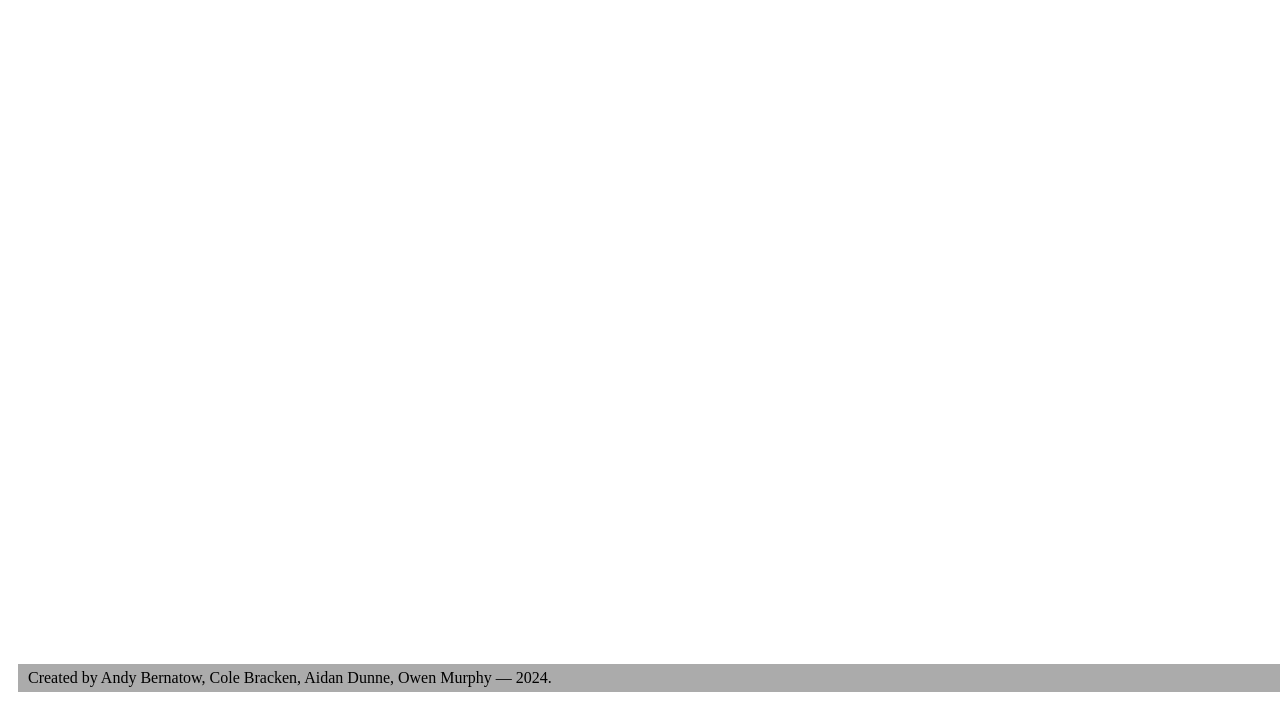
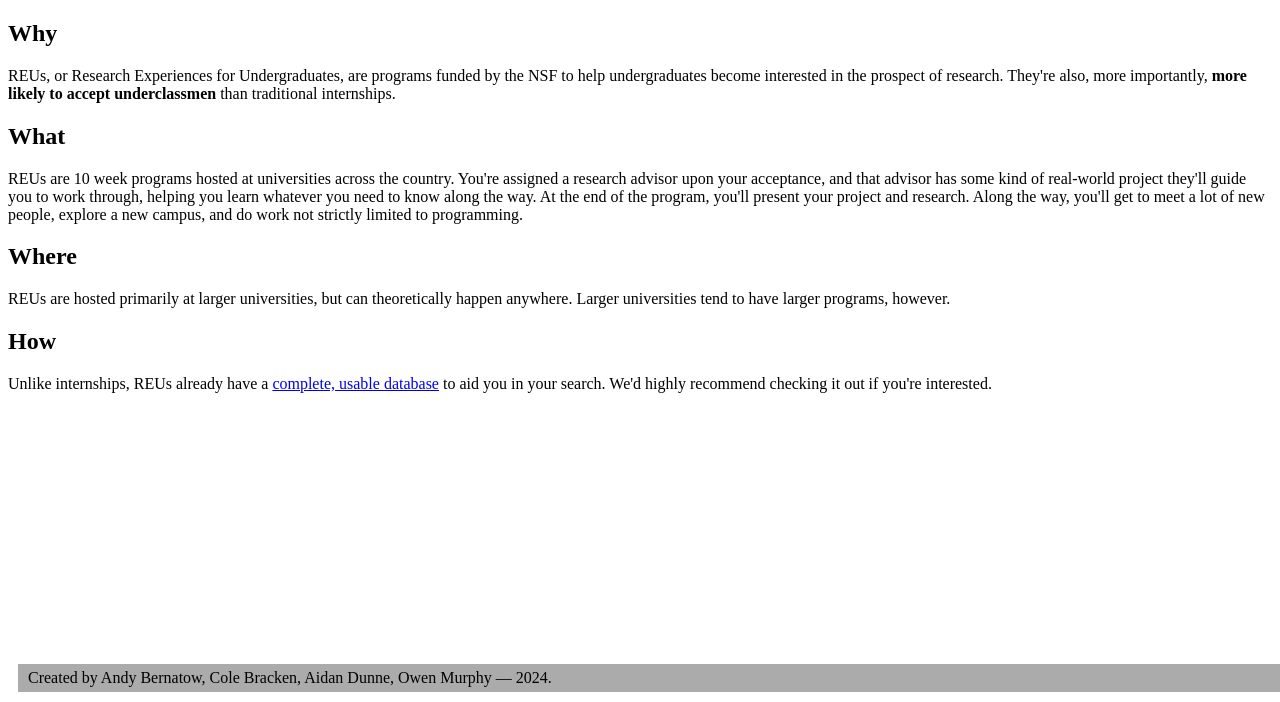
Before and after one commit to aidan-dunne/sweProject, a PHP site: page /REUTab.php in a window 1280 px wide. Shown: the part 98-800 px from the top of the page. Run offline with PHP 8.4, Linux system fonts and the light colour scheme.

Commit message:
REU Tab basic content

```diff
--- a/REUTab.php
+++ b/REUTab.php
@@ -2,7 +2,7 @@
 <html>
 <head>
 	<meta charset="UTF-8">
-	<link rel="Stylesheet" href="styles.css">
+	<link rel="stylesheet" href="styles.css">
 	<title>Internship Database - REUs</title>
 </head>
 
@@ -17,6 +17,27 @@
 	</header>
 
 	<main>
+		<h2>Why</h2>
+		<section id="homePageMain">
+			<p>REUs, or Research Experiences for Undergraduates, are programs funded by the NSF to help undergraduates
+                become interested in the prospect of research. They're also, more importantly, <b>more likely to accept underclassmen</b>
+                than traditional internships.
+            </p>
+			<h2>What</h2>
+            <p>REUs are 10 week programs hosted at universities across the country. You're assigned a research advisor
+                upon your acceptance, and that advisor has some kind of real-world project they'll guide you to work through, helping
+                you learn whatever you need to know along the way. At the end of the program, you'll present your project and
+                research. Along the way, you'll get to meet a lot of new people, explore a new campus, and do work not strictly
+                limited to programming.
+            </p>
+            <h2>Where</h2>
+            <p>REUs are hosted primarily at larger universities, but can theoretically happen anywhere. Larger universities
+                tend to have larger programs, however.
+            </p>
+            <h2>How</h2>
+            <p>Unlike internships, REUs already have a <a href=https://www.nsf.gov/crssprgm/reu/list_result.jsp?unitid=5049>
+            complete, usable database</a> to aid you in your search. We'd highly recommend checking it out if you're interested.</p>
+		</section>
 		<footer>
 			Created by Andy Bernatow, Cole Bracken, Aidan Dunne, Owen Murphy &mdash; 2024.
 		</footer>
```
